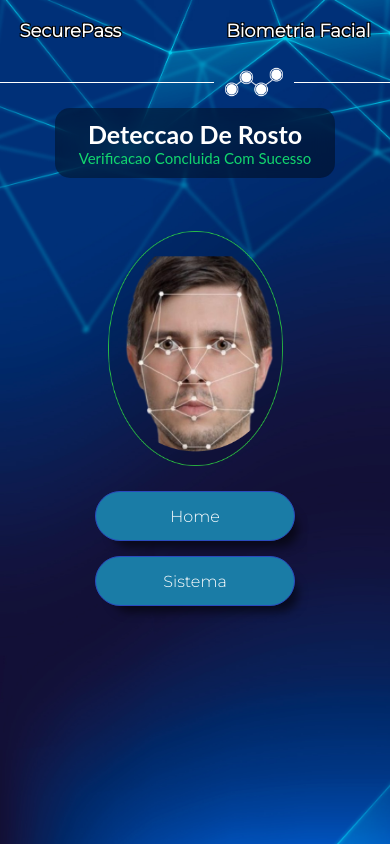
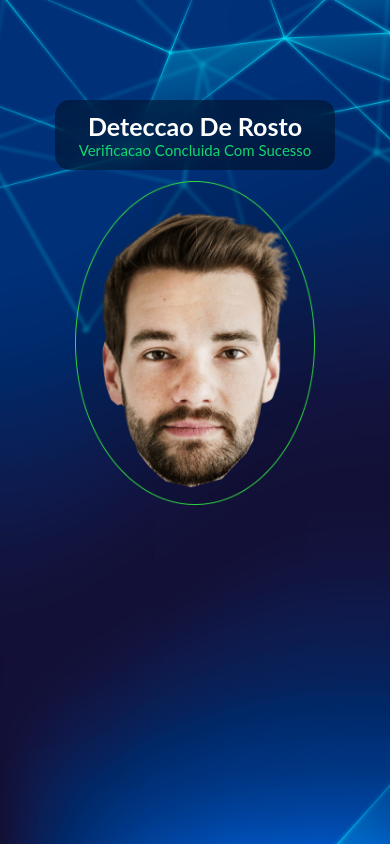
Before and after one commit to SecurePass-Senai/Secure-Pass-Center, a React (Vite) app: page /idfacial in a window 390 px wide. Built offline with nearby package versions, Linux system fonts and the light colour scheme.

Commit message:
att 12/09

```diff
--- a/src/pages/IdFacial/index.tsx
+++ b/src/pages/IdFacial/index.tsx
@@ -1,5 +1,6 @@
 import "./style.css"
 import Validacao from "../../assets/img/Validacao.png"
+import Rosto from "../../assets/img/rosto.png"
 
 export default function IdFacial(){
     return(
@@ -10,7 +11,7 @@ export default function IdFacial(){
           <h2>deteccao de rosto</h2>
           <p>verificacao concluida com sucesso</p>
         </div>
-        <img src={Validacao} alt="" />
+        <img src={Rosto} alt="" />
       </section>
       <section className="botoes_footer">
         <a className="customer_btn" href="../../Home/home.html">
--- a/src/pages/IdFacial/style.css
+++ b/src/pages/IdFacial/style.css
@@ -86,7 +86,7 @@
     height: 50px;
     border-radius: 100px;
     text-decoration: none;
-    font-family: var(--font1_montserrat);
+    font-family: var(--font4_lato);
     color: var(--branco);
     box-shadow: 10px 13px 10px -7px rgba(0, 0, 0, 0.56);
     border: var(--azulborda) solid 1px;
@@ -128,6 +128,11 @@
     /* Sexto Commit 26/06 */
 
     @media screen and (max-width: 550px) {
+
+header{
+    display: none;
+}
+
         .modulo {
             height: 70px;
             margin-top: 75px;
@@ -147,52 +152,24 @@
         align-items: center;
         justify-content: center;
         height: 530px;
-        margin-top: -90px;
+        margin-top: 20px;
 
     }
     .reconhecimento img {
-        width: 175px;
-        margin: 0px 50px;
-        border: 20px;
+        width: 240px;
+    }
+
+    .botoes_footer {
+        display: none;
 
 
     }
 
-    .botoes_footer {
-        width: 60%;
-        display: flex;
-        align-items: center;
-        flex-direction: column;
-        justify-content: space-between;
-        margin: 0 auto;
-        margin-top: -17PX;
-
-
-    }
-
-    .customer_btn  {
-        background: var(--azulbotao);
-        /* padding: 10px 100px; */
-        width: 200px;
-        height: 50px;
-        border-radius: 100px;
-        text-decoration: none;
-        font-family: var(--font1_montserrat);
-        color: var(--branco);
-        box-shadow: 10px 13px 10px -7px rgba(0, 0, 0, 0.56);
-        border: var(--azulborda) solid 1px;
-        text-transform: capitalize;
-        margin-top: 15px;
-        display: flex;
-        justify-content: center;
-        align-items: center;
-
-    }
     .elementos{
         display: flex;
         justify-content: space-between;
         flex-direction: column;
-        margin-top: -26px;
+
         height: 510px;
     }
     }
```
Also changed, not shown: src/assets/img/rosto.png (added).
